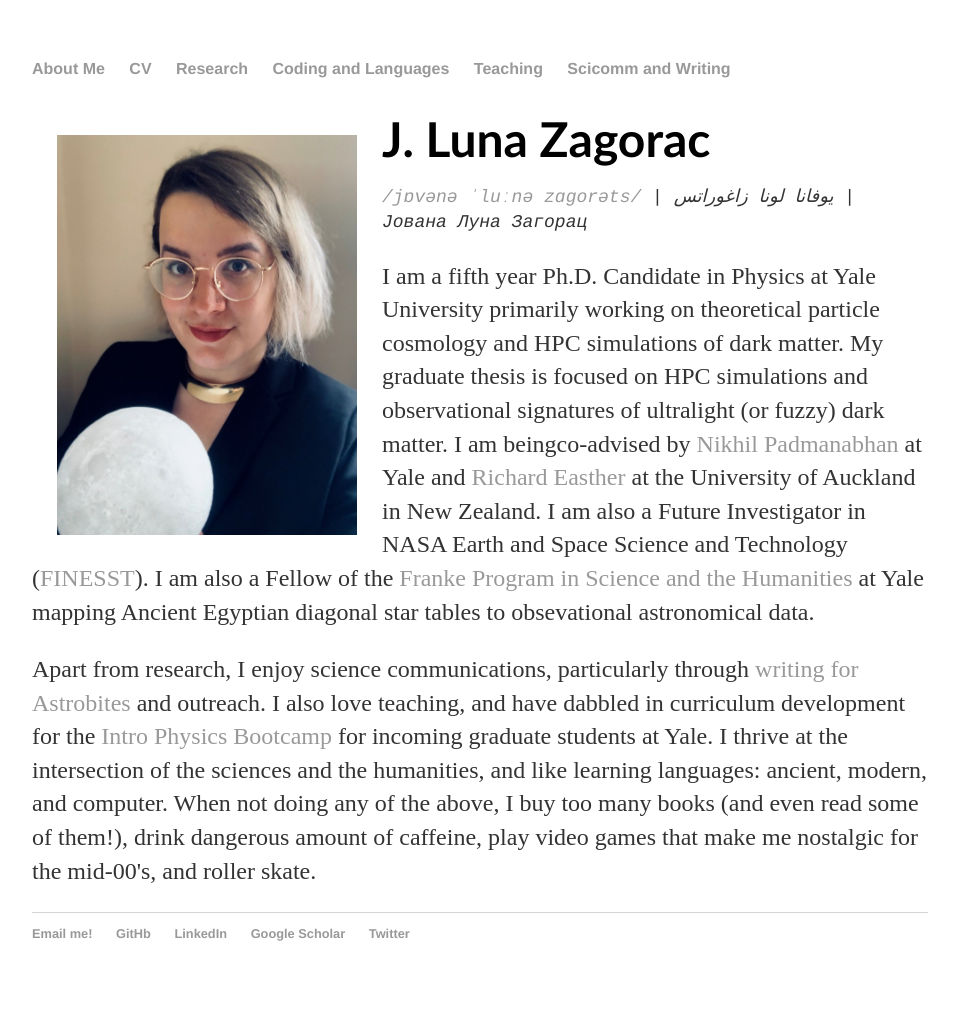
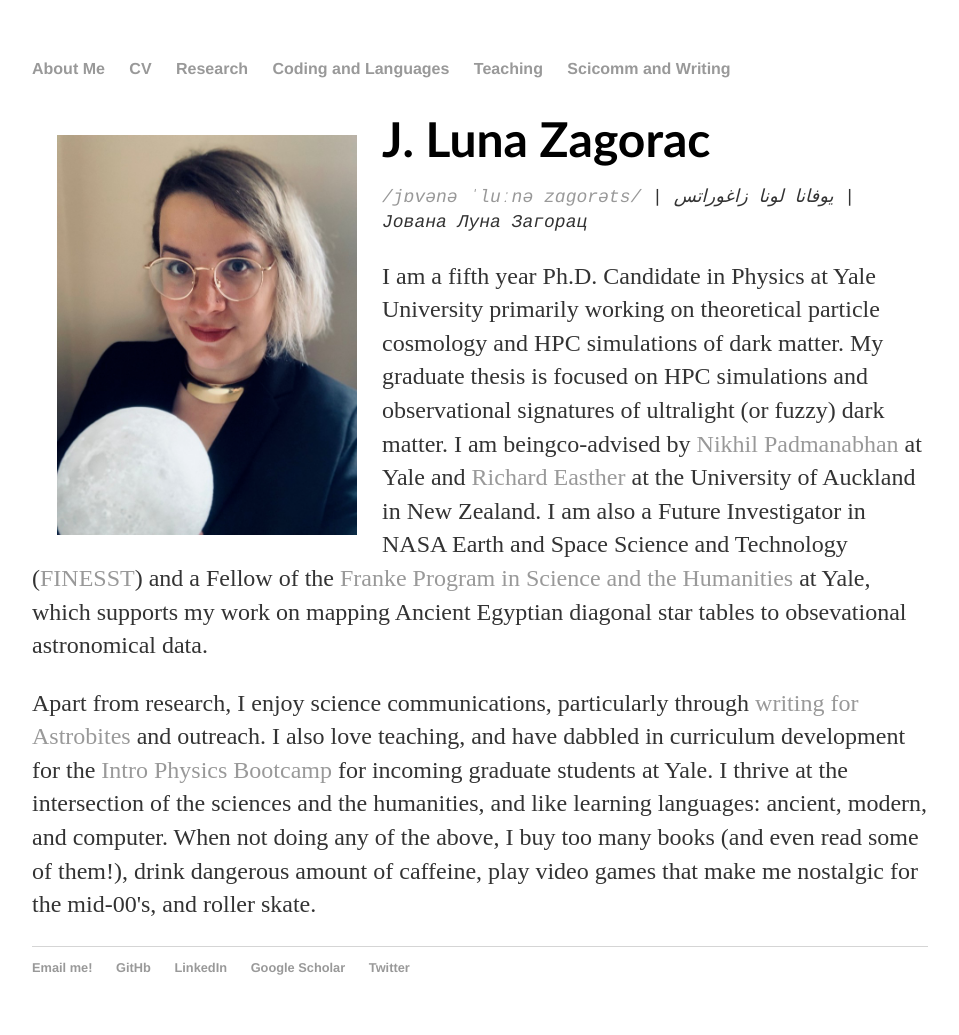
Before and after one commit to lunazagor/lunazagor.github.io, a Jekyll site: the page built from index.html, in a window 1280 px wide. Shown: the whole page, without its empty margins (160-1119 px from the left). Built offline with Jekyll 4.4.1, drawn with Linux system fonts in a browser that asks for light colours; before the commit the page ends 1001 px from its top, so only the background shows below that.

Commit message:
Update index.html

```diff
--- a/index.html
+++ b/index.html
@@ -19,7 +19,7 @@
 	<! -- Paragraph of name spellings -->
 	<p style="font-family:courier;font-size:18px;font-style:italic;";text-align:center;"> <a href="https://www.name-coach.com/luna-zagorac">/jɒvənə ˈluːnə zɑgorəts/</a>  | يوفانا لونا زاغوراتس | &#1032&#1086&#1074&#1072&#1085&#1072 &#1051&#1091&#1085&#1072 &#1047&#1072&#1075&#1086&#1088&#1072&#1094;<p>
 	<! -- Brief About Me -->
-	<p> I am a fifth year Ph.D. Candidate in Physics at Yale University primarily working on theoretical particle cosmology and HPC simulations of dark matter. My graduate thesis is focused on HPC simulations and observational signatures of ultralight (or fuzzy) dark matter. I am beingco-advised by <a href="https://physics.yale.edu/people/nikhil-padmanabhan">Nikhil Padmanabhan</a> at Yale and <a href="https://www.physics.auckland.ac.nz/people/reas725">Richard Easther</a> at the University of Auckland in New Zealand. I am also a Future Investigator in NASA Earth and Space Science and Technology (<a href="https://nspires.nasaprs.com/external/viewrepositorydocument/cmdocumentid=753338/solicitationId=%7BE16CD59F-29DD-06C0-8971-CE1A9C252FD4%7D/viewSolicitationDocument=1/FINESST%20ASTRO20%20Proposal%20Selections.pdf">FINESST</a>). I am also a Fellow of the <a href="https://frankeprogram.yale.edu/">Franke Program in Science and the Humanities</a> at Yale mapping Ancient Egyptian diagonal star tables to obsevational astronomical data.<p>
+	<p> I am a fifth year Ph.D. Candidate in Physics at Yale University primarily working on theoretical particle cosmology and HPC simulations of dark matter. My graduate thesis is focused on HPC simulations and observational signatures of ultralight (or fuzzy) dark matter. I am beingco-advised by <a href="https://physics.yale.edu/people/nikhil-padmanabhan">Nikhil Padmanabhan</a> at Yale and <a href="https://www.physics.auckland.ac.nz/people/reas725">Richard Easther</a> at the University of Auckland in New Zealand. I am also a Future Investigator in NASA Earth and Space Science and Technology (<a href="https://nspires.nasaprs.com/external/viewrepositorydocument/cmdocumentid=753338/solicitationId=%7BE16CD59F-29DD-06C0-8971-CE1A9C252FD4%7D/viewSolicitationDocument=1/FINESST%20ASTRO20%20Proposal%20Selections.pdf">FINESST</a>) and a Fellow of the <a href="https://frankeprogram.yale.edu/">Franke Program in Science and the Humanities</a> at Yale, which supports my work on mapping Ancient Egyptian diagonal star tables to obsevational astronomical data.<p>
 <p> Apart from research, I enjoy science communications, particularly through <a href="https://astrobites.org/author/lzagorac/">writing for Astrobites</a> and outreach. I also love teaching, and have dabbled in curriculum development for the <a href="https://physics.yale.edu/academics/graduate-studies/bootcamp-physics-fundamentals-2020">Intro Physics Bootcamp</a> for incoming graduate students at Yale. I thrive at the intersection of the sciences and the humanities, and like learning languages: ancient, modern, and computer. When not doing any of the above, I buy too many books (and even read some of them!), drink dangerous amount of caffeine, play video games that make me nostalgic for the mid-00's, and roller skate.<p>
 
 
```
